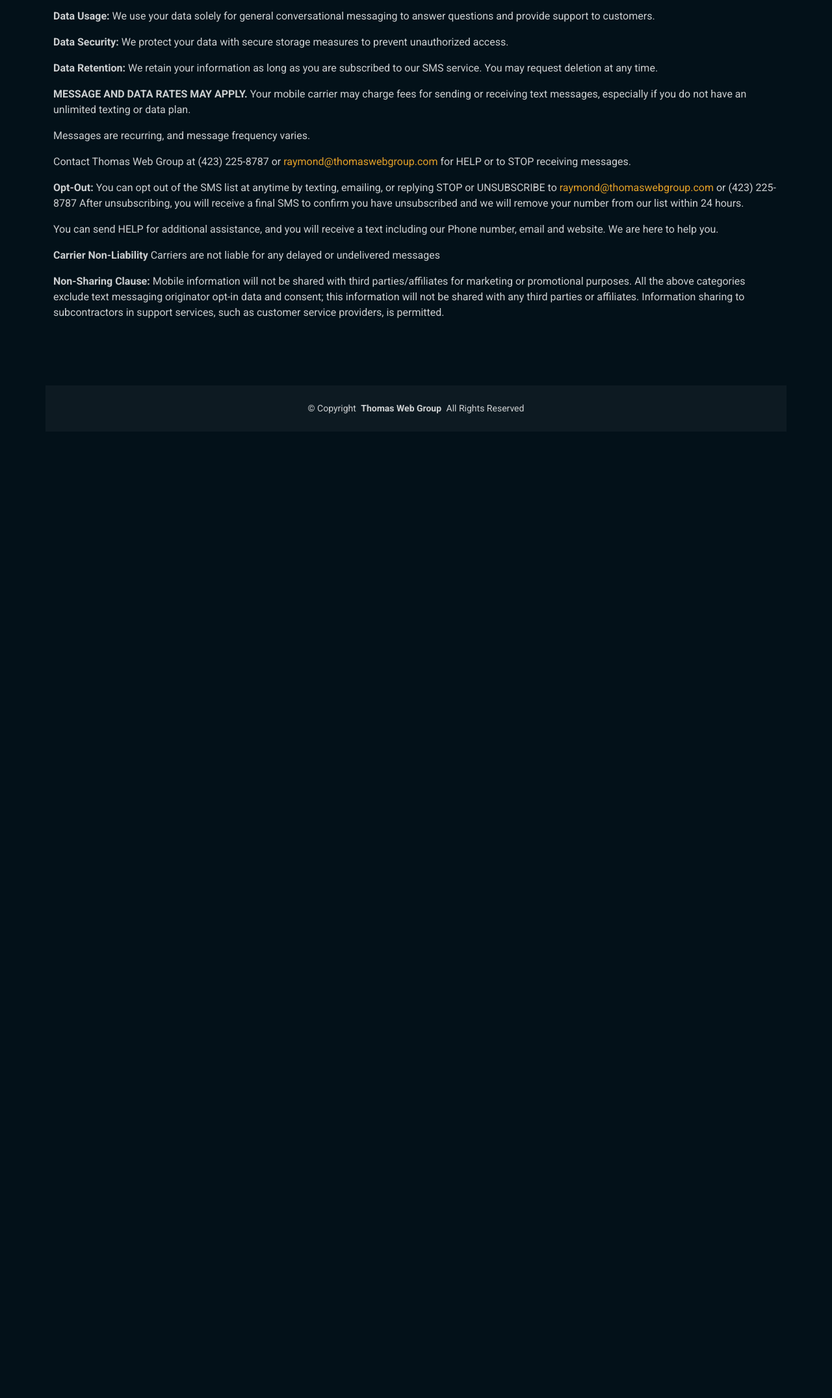
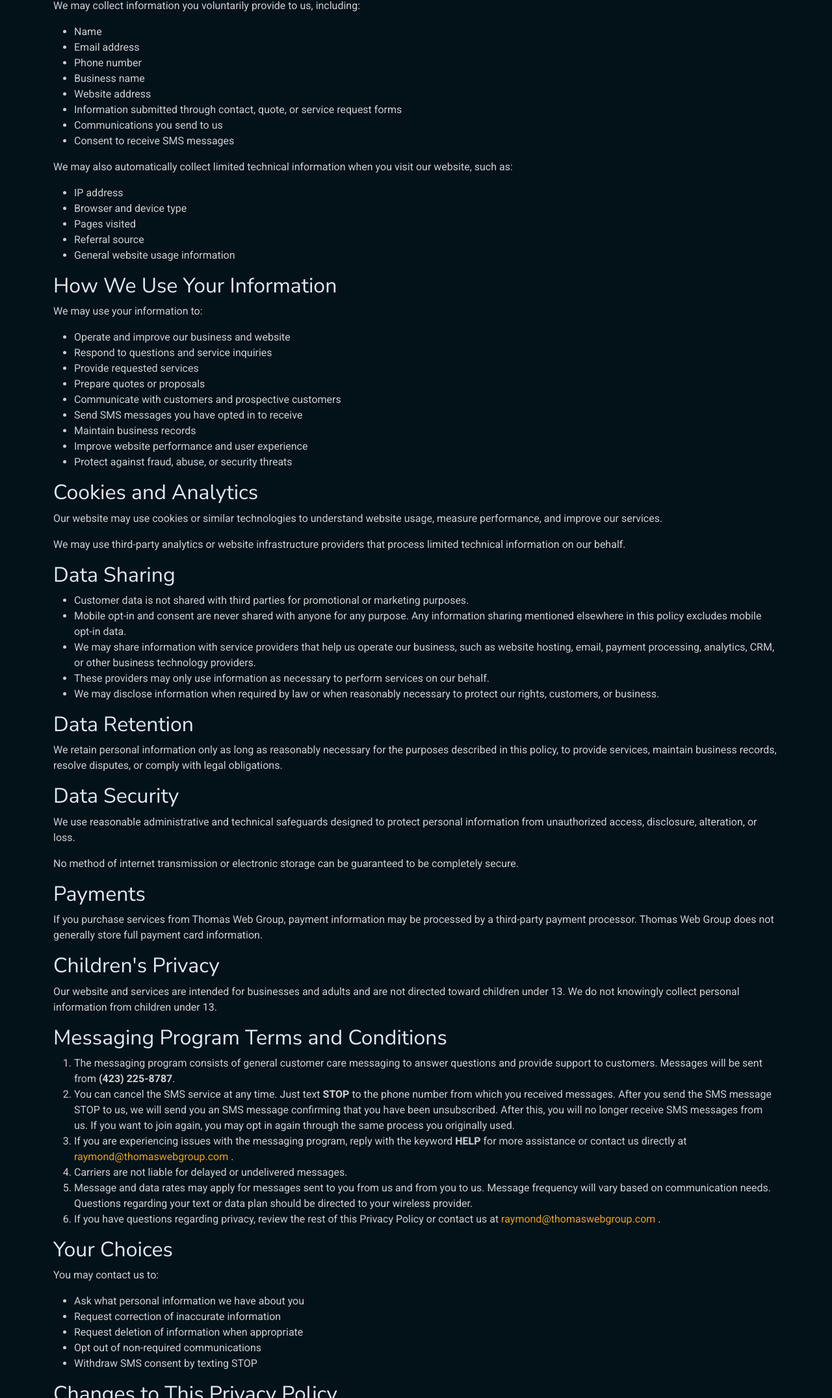
Before and after one commit to Thomas-Web-Group/Thomas-Web-Group-Main-Website, a plain HTML site: page strategy/privacy-policy.html in a window 1280 px wide. Shown: the part 649-2800 px from the top of the page at 65% size. Before the commit the page ends 1363 px from the top, so only its background shows below. Drawn offline with Linux system fonts and the light colour scheme.

Commit message:
Optimize website images

```diff
--- a/strategy/privacy-policy.html
+++ b/strategy/privacy-policy.html
@@ -9,8 +9,8 @@
   <meta name="keywords" content="">
 
   <!-- Favicons -->
-  <link href="assets/img/uploads/logo_dark_transparent_square_cropped.png" rel="icon">
-  <link href="assets/img/uploads/logo_dark_transparent_square_cropped.png" rel="apple-touch-icon">
+  <link href="assets/img/uploads/logo_dark_transparent_square_cropped.webp" rel="icon">
+  <link href="assets/img/uploads/logo_dark_transparent_square_cropped.webp" rel="apple-touch-icon">
 
   <!-- Fonts -->
   <link href="https://fonts.googleapis.com" rel="preconnect">
@@ -35,7 +35,7 @@
     <div class="header-container container-fluid container-xl position-relative d-flex align-items-center justify-content-between">
 
       <a href="index.html" class="logo d-flex align-items-center me-auto me-xl-0">
-        <img src="assets/img/uploads/logo_dark_transparent.png" alt="the Thomas Web Group logo">
+        <img src="assets/img/uploads/logo_dark_transparent.webp" alt="the Thomas Web Group logo">
       </a>
 
       <nav id="navmenu" class="navmenu">
@@ -91,31 +91,211 @@
       </div><!-- End Section Title -->
 
       <div class="container" data-aos="fade-up">
-         <h2>Thomas Web Group Terms and Conditions / Privacy Policy</h2>
+          <p>
+            Thomas Web Group ("we," "us," or "our") respects your privacy and is committed
+            to protecting your personal information. This Privacy Policy explains how
+            Thomas Web Group collects, uses, stores, and shares information when you visit
+            our website, contact us, use our services, or opt in to receive SMS messages
+            from us.
+          </p>
 
-<p>Thomas Web Group Respects your privacy. By opting into our SMS messaging service, you agree to the following terms regarding how we handle your data</p>
+          <h2>Information We Collect</h2>
 
-<p><strong>Data Collection:</strong> We will collect your name, email address, mailing address, and mobile phone number when you sign up for SMS updates.  The information will be collected via the website contact form, email, rental agreement, or third-party reservation systems.</p>
+          <p>We may collect information you voluntarily provide to us, including:</p>
 
-<p><strong>Data Usage:</strong> We use your data solely for general conversational messaging to answer questions and provide support to customers.</p>
+          <ul>
+            <li>Name</li>
+            <li>Email address</li>
+            <li>Phone number</li>
+            <li>Business name</li>
+            <li>Website address</li>
+            <li>Information submitted through contact, quote, or service request forms</li>
+            <li>Communications you send to us</li>
+            <li>Consent to receive SMS messages</li>
+          </ul>
 
-<p><strong>Data Security:</strong> We protect your data with secure storage measures to prevent unauthorized access.</p>
+          <p>
+            We may also automatically collect limited technical information when you visit
+            our website, such as:
+          </p>
 
-<p><strong>Data Retention:</strong> We retain your information as long as you are subscribed to our SMS service. You may request deletion at any time.</p>
+          <ul>
+            <li>IP address</li>
+            <li>Browser and device type</li>
+            <li>Pages visited</li>
+            <li>Referral source</li>
+            <li>General website usage information</li>
+          </ul>
 
-<p><strong>MESSAGE AND DATA RATES MAY APPLY.</strong> Your mobile carrier may charge fees for sending or receiving text messages, especially if you do not have an unlimited texting or data plan.</p>
+          <h2>How We Use Your Information</h2>
 
-<p>Messages are recurring, and message frequency varies.</p>
+          <p>We may use your information to:</p>
 
-<p>Contact Thomas Web Group at (423) 225-8787 or <a href="mailto:raymond@thomaswebgroup.com">raymond@thomaswebgroup.com</a> for HELP or to STOP receiving messages.</p>
+          <ul>
+            <li>Operate and improve our business and website</li>
+            <li>Respond to questions and service inquiries</li>
+            <li>Provide requested services</li>
+            <li>Prepare quotes or proposals</li>
+            <li>Communicate with customers and prospective customers</li>
+            <li>Send SMS messages you have opted in to receive</li>
+            <li>Maintain business records</li>
+            <li>Improve website performance and user experience</li>
+            <li>Protect against fraud, abuse, or security threats</li>
+          </ul>
 
-<p><strong>Opt-Out:</strong> You can opt out of the SMS list at anytime by texting, emailing, or replying STOP or UNSUBSCRIBE to <a href="mailto:raymond@thomaswebgroup.com">raymond@thomaswebgroup.com</a> or (423) 225-8787 After unsubscribing, you will receive a final SMS to confirm you have unsubscribed and we will remove your number from our list within 24 hours.</p>
+          <h2>Cookies and Analytics</h2>
 
-<p>You can send HELP for additional assistance, and you will receive a text including our Phone number, email and website. We are here to help you.</p>
+          <p>
+            Our website may use cookies or similar technologies to understand website
+            usage, measure performance, and improve our services.
+          </p>
 
-<p><strong>Carrier Non-Liability</strong> Carriers are not liable for any delayed or undelivered messages</p>
+          <p>
+            We may use third-party analytics or website infrastructure providers that
+            process limited technical information on our behalf.
+          </p>
 
-<p><strong>Non-Sharing Clause:</strong> Mobile information will not be shared with third parties/affiliates for marketing or promotional purposes. All the above categories exclude text messaging originator opt-in data and consent; this information will not be shared with any third parties or affiliates. Information sharing to subcontractors in support services, such as customer service providers, is permitted.</p>
+          <h2>Data Sharing</h2>
+
+          <ul>
+            <li>
+              Customer data is not shared with third parties for promotional or marketing
+              purposes.
+            </li>
+            <li>
+              Mobile opt-in and consent are never shared with anyone for any purpose. Any
+              information sharing mentioned elsewhere in this policy excludes mobile
+              opt-in data.
+            </li>
+            <li>
+              We may share information with service providers that help us operate our
+              business, such as website hosting, email, payment processing, analytics,
+              CRM, or other business technology providers.
+            </li>
+            <li>
+              These providers may only use information as necessary to perform services on
+              our behalf.
+            </li>
+            <li>
+              We may disclose information when required by law or when reasonably necessary
+              to protect our rights, customers, or business.
+            </li>
+          </ul>
+
+          <h2>Data Retention</h2>
+
+          <p>
+            We retain personal information only as long as reasonably necessary for the
+            purposes described in this policy, to provide services, maintain business
+            records, resolve disputes, or comply with legal obligations.
+          </p>
+
+          <h2>Data Security</h2>
+
+          <p>
+            We use reasonable administrative and technical safeguards designed to protect
+            personal information from unauthorized access, disclosure, alteration, or
+            loss.
+          </p>
+
+          <p>
+            No method of internet transmission or electronic storage can be guaranteed to
+            be completely secure.
+          </p>
+
+          <h2>Payments</h2>
+
+          <p>
+            If you purchase services from Thomas Web Group, payment information may be
+            processed by a third-party payment processor. Thomas Web Group does not
+            generally store full payment card information.
+          </p>
+
+          <h2>Children's Privacy</h2>
+
+          <p>
+            Our website and services are intended for businesses and adults and are not
+            directed toward children under 13. We do not knowingly collect personal
+            information from children under 13.
+          </p>
+
+          <h2>Messaging Program Terms and Conditions</h2>
+
+          <ol>
+            <li>
+              The messaging program consists of general customer care messaging to answer
+              questions and provide support to customers. Messages will be sent from
+              <strong>(423) 225-8787</strong>.
+            </li>
+
+            <li>
+              You can cancel the SMS service at any time. Just text
+              <strong>STOP</strong> to the phone number from which you received messages.
+              After you send the SMS message STOP to us, we will send you an SMS message
+              confirming that you have been unsubscribed. After this, you will no longer
+              receive SMS messages from us. If you want to join again, you may opt in again
+              through the same process you originally used.
+            </li>
+
+            <li>
+              If you are experiencing issues with the messaging program, reply with the
+              keyword <strong>HELP</strong> for more assistance or contact us directly at
+              <a href="mailto:raymond@thomaswebgroup.com">
+                raymond@thomaswebgroup.com
+              </a>.
+            </li>
+
+            <li>
+              Carriers are not liable for delayed or undelivered messages.
+            </li>
+
+            <li>
+              Message and data rates may apply for messages sent to you from us and from
+              you to us. Message frequency will vary based on communication needs.
+              Questions regarding your text or data plan should be directed to your
+              wireless provider.
+            </li>
+
+            <li>
+              If you have questions regarding privacy, review the rest of this Privacy
+              Policy or contact us at
+              <a href="mailto:raymond@thomaswebgroup.com">
+                raymond@thomaswebgroup.com
+              </a>.
+            </li>
+          </ol>
+
+          <h2>Your Choices</h2>
+
+          <p>You may contact us to:</p>
+
+          <ul>
+            <li>Ask what personal information we have about you</li>
+            <li>Request correction of inaccurate information</li>
+            <li>Request deletion of information when appropriate</li>
+            <li>Opt out of non-required communications</li>
+            <li>Withdraw SMS consent by texting STOP</li>
+          </ul>
+
+          <h2>Changes to This Privacy Policy</h2>
+
+          <p>
+            We may update this Privacy Policy periodically to reflect changes to our
+            business, website, services, or legal requirements. The current version will
+            be posted on this page.
+          </p>
+
+          <h2>Contact Us</h2>
+
+          <p>
+            Thomas Web Group<br>
+            Email:
+            <a href="mailto:raymond@thomaswebgroup.com">
+              raymond@thomaswebgroup.com
+            </a><br>
+            Phone:
+            <a href="tel:+14232258787">(423) 225-8787</a>
+          </p>
       </div>
 
     </section><!-- /Starter Section Section -->
```
Also changed, not shown: strategy/index.html (+5 -5 lines), strategy/assets/img/apple-touch-icon.webp (added), strategy/assets/img/favicon.webp (added), strategy/assets/img/uploads/20240523_183028-scaled-e1738950675117.webp (added), strategy/assets/img/uploads/DadCutsGrassCustomerImage.webp (added), strategy/assets/img/uploads/GREENsqLogo.webp (added), strategy/assets/img/uploads/GoogleSpeedTest.webp (added), strategy/assets/img/uploads/SmokyMountainAcresLogo.webp (added), strategy/assets/img/uploads/abbreviated_logo_dark_transparent_square.webp (added), strategy/assets/img/uploads/constructionSite.webp (added), strategy/assets/img/uploads/demobathroomremodeling.webp (added), strategy/assets/img/uploads/demosolarwebsite.webp (added), strategy/assets/img/uploads/killerWebsite1.webp (added), strategy/assets/img/uploads/logo_dark_transparent.webp (added), 5 more files.
